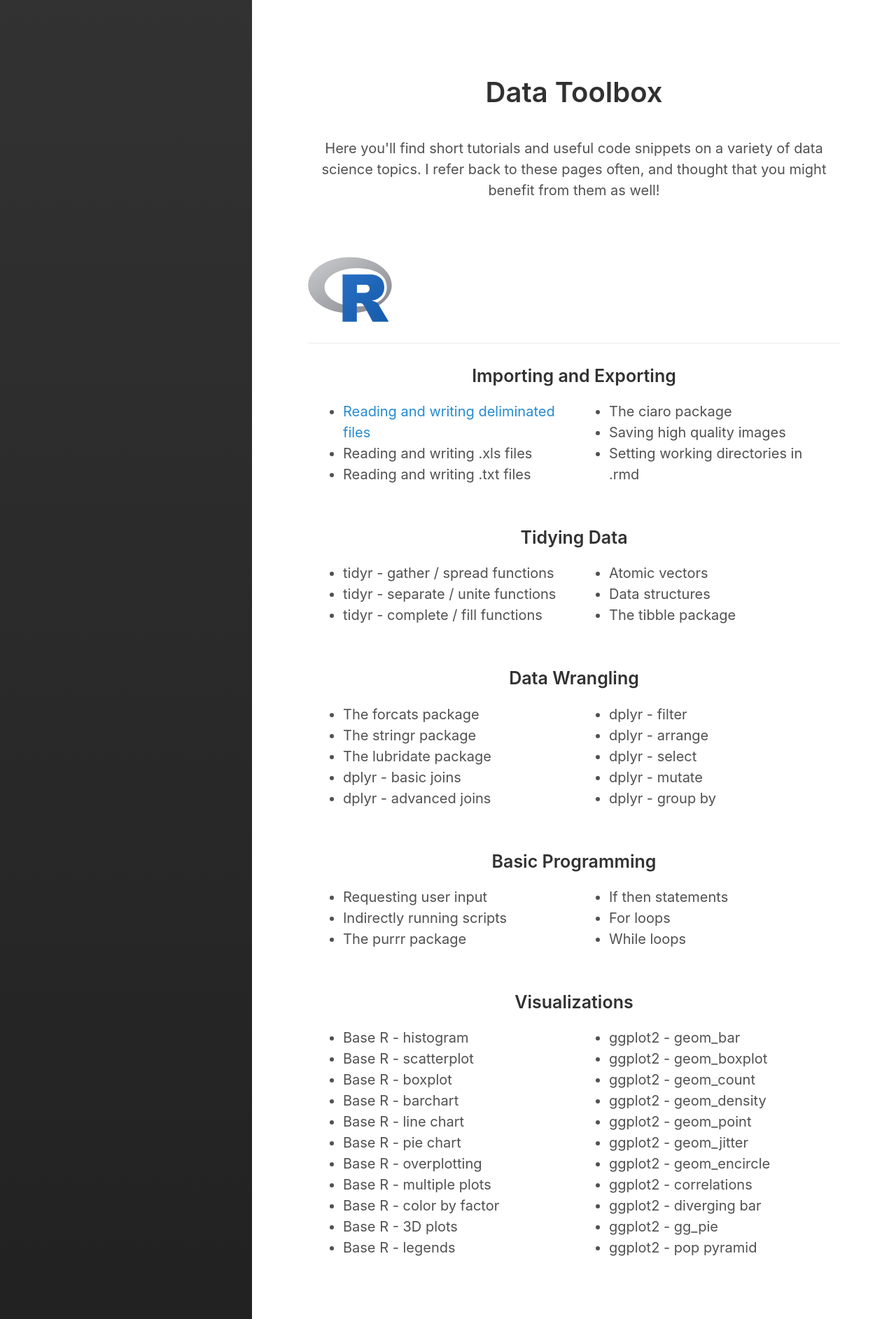
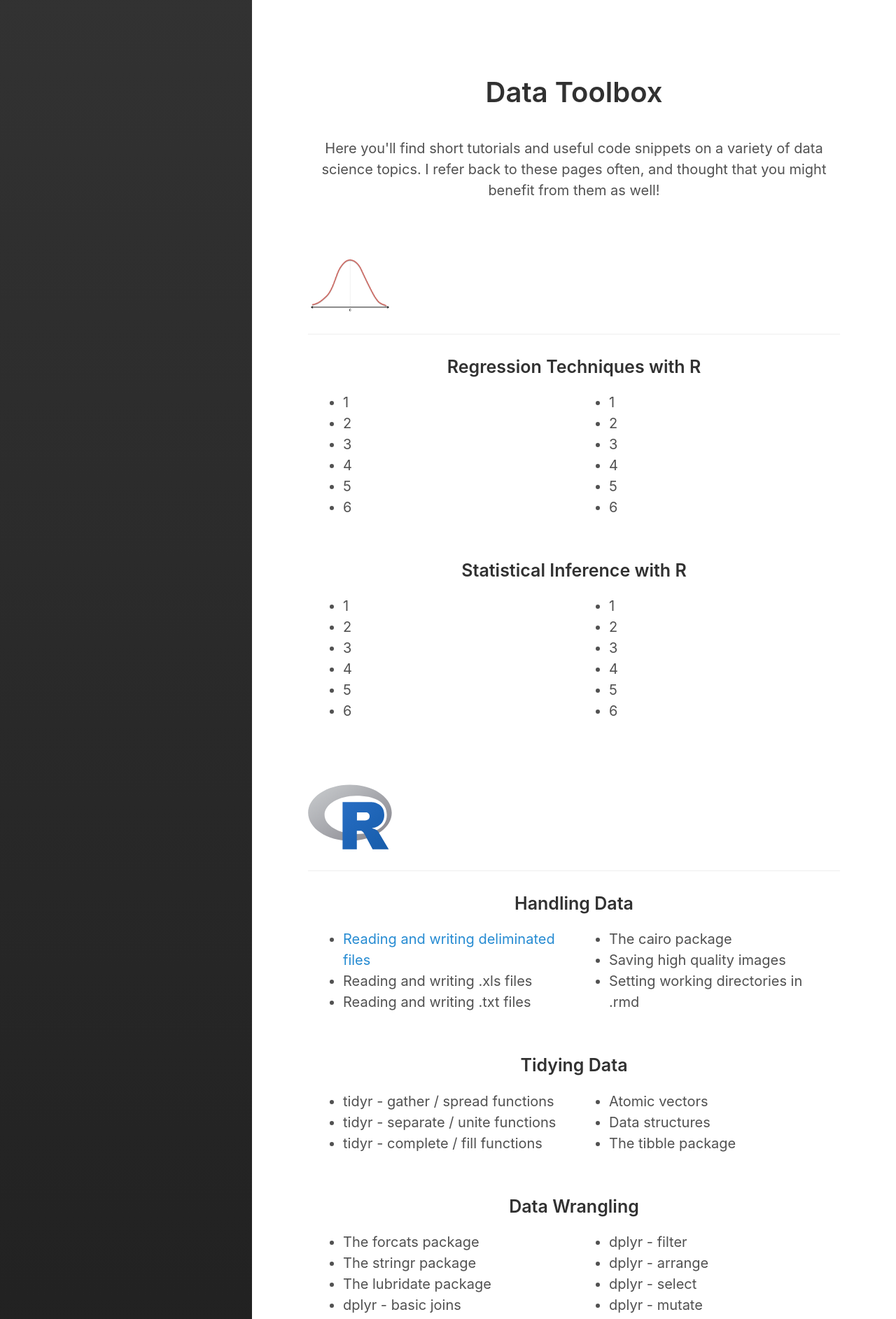
Before and after one commit to fisherra/fisherankney, a Jekyll site: the page built from data_toolbox.html, in a window 1280 px wide. Shown: the top 1885 px of the page at 70% size. Built offline with Jekyll 4.4.1, drawn with Linux system fonts in a browser that asks for light colours; some of the changed text lies outside the part shown.

Commit message:
add tableau button, rearrange toolkit

```diff
--- a/_includes/sidebar-icon-links.html
+++ b/_includes/sidebar-icon-links.html
@@ -1,4 +1,11 @@
 <nav id="sidebar-icon-links">
+
+
+  <a id="tableau-link"
+  class="icon" title="tableau" aria-label="tableau"
+  href="{{ site.baseurl }}/assets/Fisher_Ankney_Resume.pdf">
+  {% include svg/tab.svg %}
+  </a>
 
     <a id="github-link"
        class="icon" title="Github" aria-label="Github"
--- a/data_toolbox.html
+++ b/data_toolbox.html
@@ -41,6 +41,128 @@
 <br>
 <br>
 
+<div style="max-height:120px; max-width:120px; margin-bottom:20px;">
+    <img src="{{ site.baseurl }}/images/profile/normal_curve.png" alt="R Language" align:"left">
+</div>
+<hr>
+
+<!--
+<div style="text-align: center;">
+<h3> Machine Learning Fundamentals </h3>
+</div>
+
+<div class="row">
+<div class="column">
+    <ul>
+        <li>1</li>
+        <li>2</li>
+        <li>3</li>
+        <li>4</li>
+        <li>5</li>
+        <li>6</li>
+    </ul>
+</div>
+<div class="column">
+    <ul>
+        <li>1</li>
+        <li>2</li>
+        <li>3</li>
+        <li>4</li>
+        <li>5</li>
+        <li>6</li>
+    </ul>
+</div>
+</div>
+
+<div style="text-align: center;">
+<h3> Machine Learning Algorithms </h3>
+</div>
+
+<div class="row">
+<div class="column">
+    <ul>
+        <li>1</li>
+        <li>2</li>
+        <li>3</li>
+        <li>4</li>
+        <li>5</li>
+        <li>6</li>
+    </ul>
+</div>
+<div class="column">
+    <ul>
+        <li>1</li>
+        <li>2</li>
+        <li>3</li>
+        <li>4</li>
+        <li>5</li>
+        <li>6</li>
+    </ul>
+</div>
+</div>
+
+-->
+
+<div style="text-align: center;">
+    <h3> Regression Techniques with R </h3>
+</div>
+
+<div class="row">
+    <div class="column">
+        <ul>
+            <li>1</li>
+            <li>2</li>
+            <li>3</li>
+            <li>4</li>
+            <li>5</li>
+            <li>6</li>
+        </ul>
+    </div>
+    <div class="column">
+        <ul>
+            <li>1</li>
+            <li>2</li>
+            <li>3</li>
+            <li>4</li>
+            <li>5</li>
+            <li>6</li>
+        </ul>
+    </div>
+</div>
+
+
+
+<div style="text-align: center;">
+    <h3> Statistical Inference with R </h3>
+</div>
+
+<div class="row">
+    <div class="column">
+        <ul>
+            <li>1</li>
+            <li>2</li>
+            <li>3</li>
+            <li>4</li>
+            <li>5</li>
+            <li>6</li>
+        </ul>
+    </div>
+    <div class="column">
+        <ul>
+            <li>1</li>
+            <li>2</li>
+            <li>3</li>
+            <li>4</li>
+            <li>5</li>
+            <li>6</li>
+        </ul>
+    </div>
+</div>
+
+<br>
+<br>
+
+
 
 <div style="max-height:120px; max-width:120px; margin-bottom:20px;">
         <img src="{{ site.baseurl }}/images/profile/r_logo.svg" alt="R Language" align:"left">
@@ -50,7 +172,7 @@
 
 
 <div style="text-align: center;">
-    <h3> Importing and Exporting </h3>
+    <h3> Handling Data </h3>
 </div>
 
 <div class="row">
@@ -65,7 +187,7 @@
     </div>
     <div class="column">
         <ul>
-            <li>The ciaro package</li>
+            <li>The cairo package</li>
             <li>Saving high quality images</li>
             <li>Setting working directories in .rmd</li>
         </ul>
@@ -179,130 +301,17 @@
     </div>
 </div>
 
-<br>
-<br>
-
-<div style="max-height:120px; max-width:120px; margin-bottom:20px;">
-        <img src="{{ site.baseurl }}/images/profile/normal_curve.png" alt="R Language" align:"left">
-</div>
-<hr>
-
-<div style="text-align: center;">
-    <h3> Machine Learning Fundamentals </h3>
-</div>
-
-<div class="row">
-    <div class="column">
-        <ul>
-            <li>1</li>
-            <li>2</li>
-            <li>3</li>
-            <li>4</li>
-            <li>5</li>
-            <li>6</li>
-        </ul>
-    </div>
-    <div class="column">
-        <ul>
-            <li>1</li>
-            <li>2</li>
-            <li>3</li>
-            <li>4</li>
-            <li>5</li>
-            <li>6</li>
-        </ul>
-    </div>
-</div>
-
-<div style="text-align: center;">
-    <h3> Machine Learning Algorithms </h3>
-</div>
-
-<div class="row">
-    <div class="column">
-        <ul>
-            <li>1</li>
-            <li>2</li>
-            <li>3</li>
-            <li>4</li>
-            <li>5</li>
-            <li>6</li>
-        </ul>
-    </div>
-    <div class="column">
-        <ul>
-            <li>1</li>
-            <li>2</li>
-            <li>3</li>
-            <li>4</li>
-            <li>5</li>
-            <li>6</li>
-        </ul>
-    </div>
-</div>
-
-<div style="text-align: center;">
-    <h3> Regression Techniques </h3>
-</div>
-
-<div class="row">
-    <div class="column">
-        <ul>
-            <li>1</li>
-            <li>2</li>
-            <li>3</li>
-            <li>4</li>
-            <li>5</li>
-            <li>6</li>
-        </ul>
-    </div>
-    <div class="column">
-        <ul>
-            <li>1</li>
-            <li>2</li>
-            <li>3</li>
-            <li>4</li>
-            <li>5</li>
-            <li>6</li>
-        </ul>
-    </div>
-</div>
-
-
-
-<div style="text-align: center;">
-    <h3> Statistical Inference </h3>
-</div>
-
-<div class="row">
-    <div class="column">
-        <ul>
-            <li>1</li>
-            <li>2</li>
-            <li>3</li>
-            <li>4</li>
-            <li>5</li>
-            <li>6</li>
-        </ul>
-    </div>
-    <div class="column">
-        <ul>
-            <li>1</li>
-            <li>2</li>
-            <li>3</li>
-            <li>4</li>
-            <li>5</li>
-            <li>6</li>
-        </ul>
-    </div>
-</div>
 
 <br>
 <br>
 
 
+<!--
+
+INSERT PYTHON SCRIPTING HERE
+
 <div style="max-height:120px; max-width:120px; margin-bottom:20px;">
-        <img src="{{ site.baseurl }}/images/profile/mysql_logo.png" alt="My SQL" align:"left">
+    <img src="{{ site.baseurl }}/images/profile/python.png" alt="SQL" align:"left">
 </div>
 <hr>
 
@@ -325,19 +338,20 @@
         <li>4</li>
         <li>5</li>
         <li>6</li>
+        <li>7</li>
+        <li>8</li>
+        <li>9</li>
+        <li>10</li>
     </ul>
 </div>
 </div>
 
-<br>
-<br>
+-->
 
 <div style="max-height:120px; max-width:120px; margin-bottom:20px;">
-        <img src="{{ site.baseurl }}/images/profile/terminal_logo.png" alt="R Language" align:"left">
+        <img src="{{ site.baseurl }}/images/profile/sql.png" alt="SQL" align:"left">
 </div>
 <hr>
-
-
 
 <div class="row">
     <div class="column">
```
Also changed, not shown: other parts of data_toolbox.html (+13 -0 lines), _includes/svg/download.svg, _includes/svg/tab.svg (added), images/profile/mysql_logo.png (deleted), images/profile/sql.png (added), images/site/jekyll_logo.png (deleted), images/site/regression.jpg (added), images/site/take_away.jpg (deleted). Lines whose indentation alone changed are shown as unchanged.
